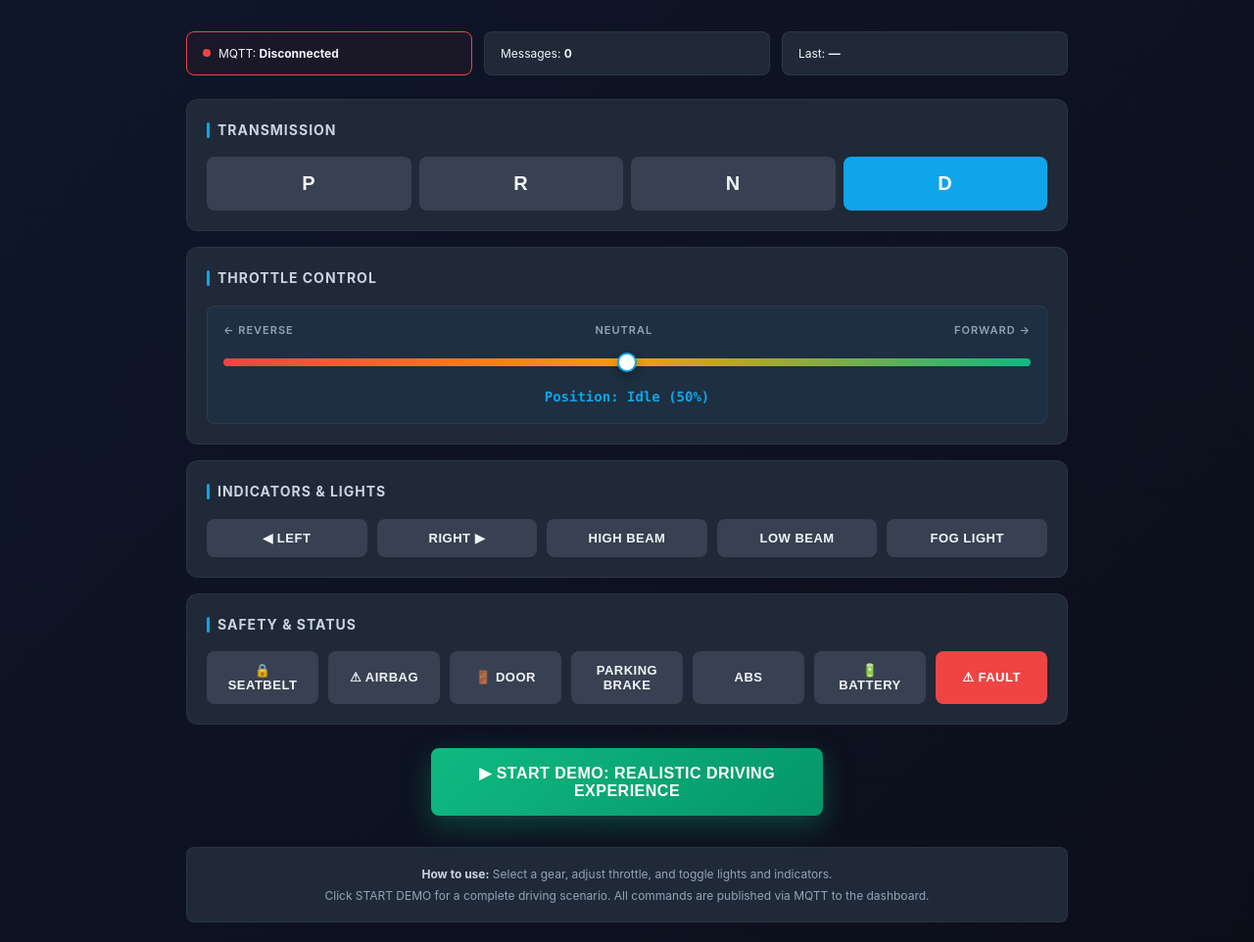
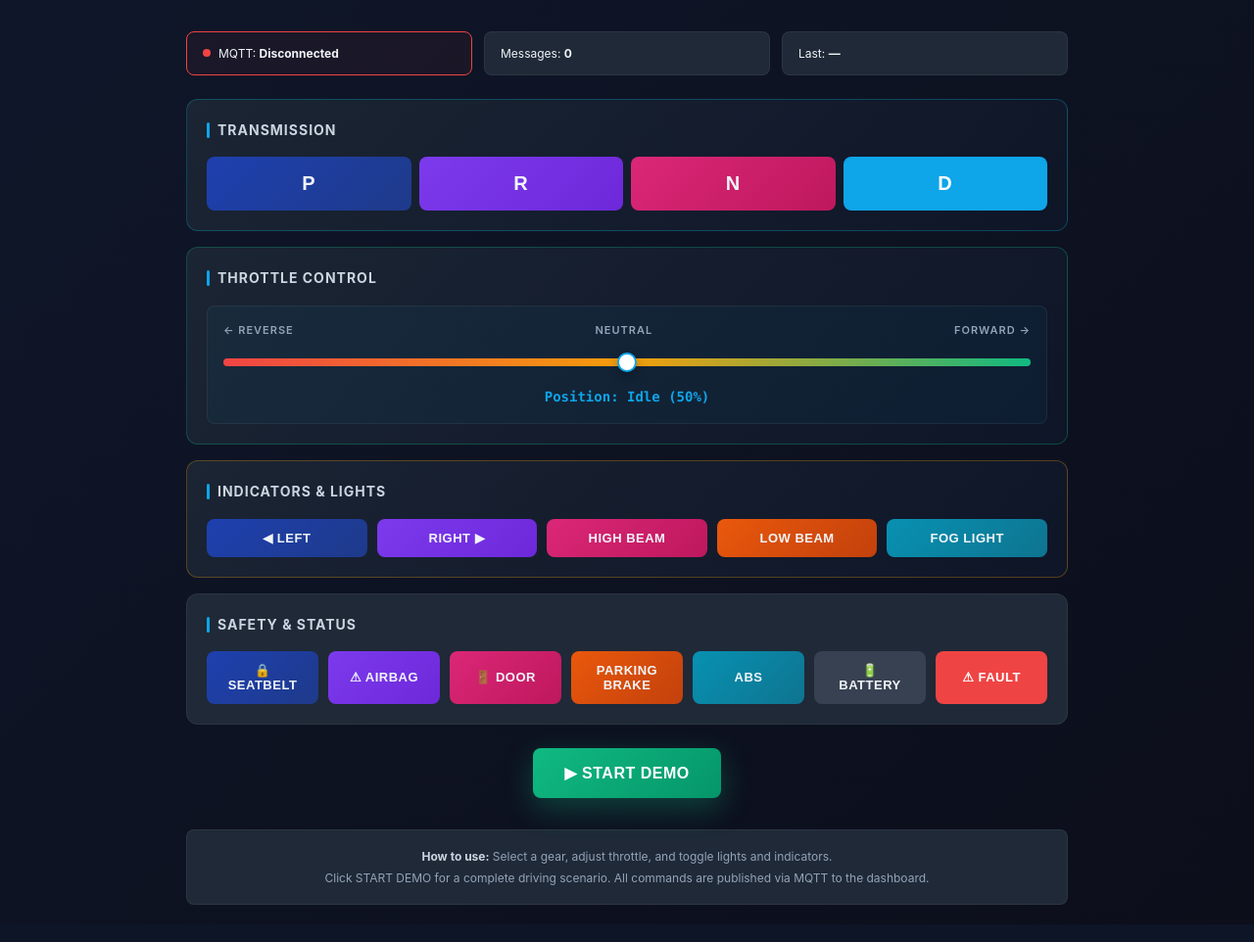
Before and after one commit to Worku-gau/evdashstu, a Flask app: template templates/controller.html in a window 1280 px wide. Shown: the part 102-1064 px from the top of the page at 98% size. Run offline with Flask 3, Linux system fonts and the light colour scheme; the template is opened without the code that fills it, so the values that code supplies are empty.

Commit message:
Add Stop Demo button and diverse color gradients for UI elements

```diff
--- a/controller.py
+++ b/controller.py
@@ -39,6 +39,36 @@ MAX_RECONNECT_ATTEMPTS = 10
 # Application config
 app = Flask(__name__)
 app.config["JSON_SORT_KEYS"] = False
+
+# ============================================================================
+# DEMO STATE
+# ============================================================================
+class DemoState:
+    """Track demo execution state."""
+    def __init__(self):
+        self.running = False
+        self.lock = threading.Lock()
+
+    def start(self) -> bool:
+        """Start demo if not already running."""
+        with self.lock:
+            if self.running:
+                return False
+            self.running = True
+            return True
+
+    def stop(self) -> None:
+        """Stop demo."""
+        with self.lock:
+            self.running = False
+
+    def is_running(self) -> bool:
+        """Check if demo is running."""
+        with self.lock:
+            return self.running
+
+
+demo_state = DemoState()
 
 # ============================================================================
 # MQTT STATE & MANAGEMENT
@@ -269,6 +299,9 @@ def control() -> tuple[Dict[str, Any], int]:
 def demo() -> tuple[Dict[str, Any], int]:
     """Start realistic driving demo."""
     try:
+        if not demo_state.start():
+            return jsonify({"ok": False, "error": "demo already running"}), 409
+
         logger.info("[DEMO] Starting realistic car cruising experience...")
         thread = threading.Thread(target=_run_demo, daemon=True)
         thread.start()
@@ -282,65 +315,100 @@ def demo() -> tuple[Dict[str, Any], int]:
         ), 202
     except Exception as e:
         logger.exception(f"[DEMO] Error: {e}")
+        demo_state.stop()
         return jsonify({"ok": False, "error": "demo failed"}), 500
+
+
+@app.route("/api/demo/stop", methods=["POST"])
+def demo_stop() -> tuple[Dict[str, Any], int]:
+    """Stop running demo."""
+    try:
+        if not demo_state.is_running():
+            return jsonify({"ok": False, "error": "demo not running"}), 400
+
+        logger.info("[DEMO] Stopping demo...")
+        demo_state.stop()
+        mqtt_manager.publish({"key": "A"})  # Park
+        mqtt_manager.publish({"joystickY": 2048})  # Neutral throttle
+
+        return jsonify(
+            {
+                "ok": True,
+                "message": "Demo stopped",
+                "timestamp": datetime.now().isoformat(),
+            }
+        ), 200
+    except Exception as e:
+        logger.exception(f"[DEMO] Stop error: {e}")
+        return jsonify({"ok": False, "error": "stop failed"}), 500
 
 
 def _run_demo() -> None:
     """Execute realistic driving demo sequence."""
-    steps = [
-        ("Park", 1, {"key": "A"}),
-        ("Enable seatbelt", 1, {"key": "6"}),
-        ("Shift to Neutral", 0.5, {"key": "C"}),
-        ("Shift to Drive", 1, {"key": "D"}),
-    ]
+    try:
+        steps = [
+            ("Park", 1, {"key": "A"}),
+            ("Enable seatbelt", 1, {"key": "6"}),
+            ("Shift to Neutral", 0.5, {"key": "C"}),
+            ("Shift to Drive", 1, {"key": "D"}),
+        ]
 
-    # Execute initial steps
-    for name, delay, payload in steps:
-        logger.info(f"[DEMO] {name}")
-        mqtt_manager.publish(payload)
-        time.sleep(delay)
+        for name, delay, payload in steps:
+            if not demo_state.is_running():
+                logger.info("[DEMO] Stopped by user")
+                return
+            logger.info(f"[DEMO] {name}")
+            mqtt_manager.publish(payload)
+            time.sleep(delay)
 
-    # Acceleration phase
-    logger.info("[DEMO] Accelerating...")
-    for speed in range(0, 51, 5):
-        payload = {"joystickY": int(2048 - (speed - 50) * 40.96)}
-        mqtt_manager.publish(payload)
-        time.sleep(0.3)
+        logger.info("[DEMO] Accelerating...")
+        for speed in range(0, 51, 5):
+            if not demo_state.is_running():
+                logger.info("[DEMO] Stopped by user")
+                return
+            payload = {"joystickY": int(2048 - (speed - 50) * 40.96)}
+            mqtt_manager.publish(payload)
+            time.sleep(0.3)
 
-    # Left turn
-    logger.info("[DEMO] Merging left")
-    mqtt_manager.publish({"key": "1"})
-    time.sleep(2)
-    mqtt_manager.publish({"key": "1"})
-    time.sleep(1)
+        if demo_state.is_running():
+            logger.info("[DEMO] Merging left")
+            mqtt_manager.publish({"key": "1"})
+            time.sleep(2)
+            mqtt_manager.publish({"key": "1"})
+            time.sleep(1)
 
-    # Highway cruise
-    logger.info("[DEMO] Cruising at highway speed")
-    for _ in range(5):
-        payload = {"joystickY": int(2048 - (80 - 50) * 40.96)}
-        mqtt_manager.publish(payload)
-        time.sleep(0.5)
+        logger.info("[DEMO] Cruising at highway speed")
+        for _ in range(5):
+            if not demo_state.is_running():
+                logger.info("[DEMO] Stopped by user")
+                return
+            payload = {"joystickY": int(2048 - (80 - 50) * 40.96)}
+            mqtt_manager.publish(payload)
+            time.sleep(0.5)
 
-    # Right turn exit
-    logger.info("[DEMO] Exiting highway")
-    mqtt_manager.publish({"key": "2"})
-    time.sleep(2)
-    mqtt_manager.publish({"key": "2"})
-    time.sleep(1)
+        if demo_state.is_running():
+            logger.info("[DEMO] Exiting highway")
+            mqtt_manager.publish({"key": "2"})
+            time.sleep(2)
+            mqtt_manager.publish({"key": "2"})
+            time.sleep(1)
 
-    # Deceleration
-    logger.info("[DEMO] Slowing down")
-    for speed in range(80, -1, -5):
-        payload = {"joystickY": int(2048 - (speed - 50) * 40.96)}
-        mqtt_manager.publish(payload)
-        time.sleep(0.3)
+        logger.info("[DEMO] Slowing down")
+        for speed in range(80, -1, -5):
+            if not demo_state.is_running():
+                logger.info("[DEMO] Stopped by user")
+                return
+            payload = {"joystickY": int(2048 - (speed - 50) * 40.96)}
+            mqtt_manager.publish(payload)
+            time.sleep(0.3)
 
-    # Return to park
-    logger.info("[DEMO] Parking")
-    mqtt_manager.publish({"key": "A"})
-    time.sleep(1)
-
-    logger.info("[DEMO] ✓ Complete!")
+        if demo_state.is_running():
+            logger.info("[DEMO] Parking")
+            mqtt_manager.publish({"key": "A"})
+            time.sleep(1)
+            logger.info("[DEMO] ✓ Complete!")
+    finally:
+        demo_state.stop()
 
 
 # ============================================================================
--- a/templates/controller.html
+++ b/templates/controller.html
@@ -137,6 +137,26 @@
       box-shadow: var(--shadow);
     }
 
+    .card:nth-child(2) {
+      background: linear-gradient(135deg, rgba(31, 41, 55, 0.8), rgba(15, 23, 42, 0.8));
+      border-color: rgba(14, 165, 233, 0.3);
+    }
+
+    .card:nth-child(3) {
+      background: linear-gradient(135deg, rgba(31, 41, 55, 0.8), rgba(15, 23, 42, 0.8));
+      border-color: rgba(6, 182, 212, 0.3);
+    }
+
+    .card:nth-child(4) {
+      background: linear-gradient(135deg, rgba(31, 41, 55, 0.8), rgba(15, 23, 42, 0.8));
+      border-color: rgba(16, 185, 129, 0.3);
+    }
+
+    .card:nth-child(5) {
+      background: linear-gradient(135deg, rgba(31, 41, 55, 0.8), rgba(15, 23, 42, 0.8));
+      border-color: rgba(245, 158, 11, 0.3);
+    }
+
     .card-title {
       font-size: 14px;
       font-weight: 700;
@@ -212,6 +232,27 @@
     .btn.secondary {
       background: var(--surface-light);
       color: var(--text-primary);
+      position: relative;
+    }
+
+    .btn.secondary:nth-child(1) {
+      background: linear-gradient(135deg, #1e40af, #1e3a8a);
+    }
+
+    .btn.secondary:nth-child(2) {
+      background: linear-gradient(135deg, #7c3aed, #6d28d9);
+    }
+
+    .btn.secondary:nth-child(3) {
+      background: linear-gradient(135deg, #db2777, #be185d);
+    }
+
+    .btn.secondary:nth-child(4) {
+      background: linear-gradient(135deg, #ea580c, #c2410c);
+    }
+
+    .btn.secondary:nth-child(5) {
+      background: linear-gradient(135deg, #0891b2, #0e7490);
     }
 
     .btn.secondary:hover {
@@ -324,19 +365,39 @@
     .demo-section {
       margin-top: 24px;
       text-align: center;
+      display: flex;
+      gap: 12px;
+      justify-content: center;
+      flex-wrap: wrap;
     }
 
     .btn-demo {
       font-size: 16px;
       padding: 16px 32px;
       background: linear-gradient(135deg, var(--success), #059669);
-      width: 100%;
-      max-width: 400px;
       box-shadow: 0 10px 30px rgba(16, 185, 129, 0.3);
+      flex: 0 1 auto;
     }
 
     .btn-demo:hover {
       box-shadow: 0 15px 40px rgba(16, 185, 129, 0.4);
+    }
+
+    .btn-demo-stop {
+      font-size: 16px;
+      padding: 16px 32px;
+      background: linear-gradient(135deg, var(--danger), #dc2626);
+      box-shadow: 0 10px 30px rgba(239, 68, 68, 0.3);
+      display: none;
+      flex: 0 1 auto;
+    }
+
+    .btn-demo-stop.visible {
+      display: inline-block;
+    }
+
+    .btn-demo-stop:hover {
+      box-shadow: 0 15px 40px rgba(239, 68, 68, 0.4);
     }
 
     /* ============ FOOTER ============ */
@@ -471,7 +532,10 @@
     <!-- DEMO MODE -->
     <div class="demo-section">
       <button class="btn btn-demo" id="demoBtn" aria-label="Start realistic driving demo">
-        ▶ START DEMO: Realistic Driving Experience
+        ▶ START DEMO
+      </button>
+      <button class="btn btn-demo-stop" id="demoBtnStop" aria-label="Stop running demo">
+        ⏹ STOP DEMO
       </button>
     </div>
 
@@ -502,6 +566,7 @@
       throttleSlider: document.getElementById("throttleSlider"),
       throttleStatus: document.getElementById("throttleStatus"),
       demoBtn: document.getElementById("demoBtn"),
+      demoBtnStop: document.getElementById("demoBtnStop"),
     };
 
     // ============ API FUNCTIONS ============
@@ -581,8 +646,9 @@
 
     elements.demoBtn.addEventListener("click", async () => {
       elements.demoBtn.disabled = true;
+      elements.demoBtnStop.classList.add("visible");
       const originalText = elements.demoBtn.textContent;
-      elements.demoBtn.textContent = "⏳ Running Demo...";
+      elements.demoBtn.textContent = "⏳ Demo running...";
 
       try {
         const response = await fetch("/api/demo", { method: "POST" });
@@ -590,18 +656,49 @@
 
         if (data.ok) {
           setTimeout(() => {
-            elements.demoBtn.disabled = false;
-            elements.demoBtn.textContent = originalText;
+            if (elements.demoBtnStop.classList.contains("visible")) {
+              elements.demoBtn.disabled = false;
+              elements.demoBtn.textContent = originalText;
+              elements.demoBtnStop.classList.remove("visible");
+            }
           }, 35000);
         } else {
           elements.demoBtn.disabled = false;
           elements.demoBtn.textContent = originalText;
-          alert("Demo failed");
+          elements.demoBtnStop.classList.remove("visible");
+          alert("Demo failed: " + data.error);
         }
       } catch (error) {
         console.error("Demo error:", error);
         elements.demoBtn.disabled = false;
         elements.demoBtn.textContent = originalText;
+        elements.demoBtnStop.classList.remove("visible");
+      }
+    });
+
+    elements.demoBtnStop.addEventListener("click", async () => {
+      elements.demoBtnStop.disabled = true;
+      elements.demoBtnStop.textContent = "⏹ Stopping...";
+
+      try {
+        const response = await fetch("/api/demo/stop", { method: "POST" });
+        const data = await response.json();
+
+        if (data.ok) {
+          elements.demoBtn.disabled = false;
+          elements.demoBtn.textContent = "▶ START DEMO";
+          elements.demoBtnStop.classList.remove("visible");
+          elements.demoBtnStop.disabled = false;
+          elements.demoBtnStop.textContent = "⏹ STOP DEMO";
+        } else {
+          elements.demoBtnStop.disabled = false;
+          elements.demoBtnStop.textContent = "⏹ STOP DEMO";
+          alert("Stop failed: " + data.error);
+        }
+      } catch (error) {
+        console.error("Stop error:", error);
+        elements.demoBtnStop.disabled = false;
+        elements.demoBtnStop.textContent = "⏹ STOP DEMO";
       }
     });
 
```
